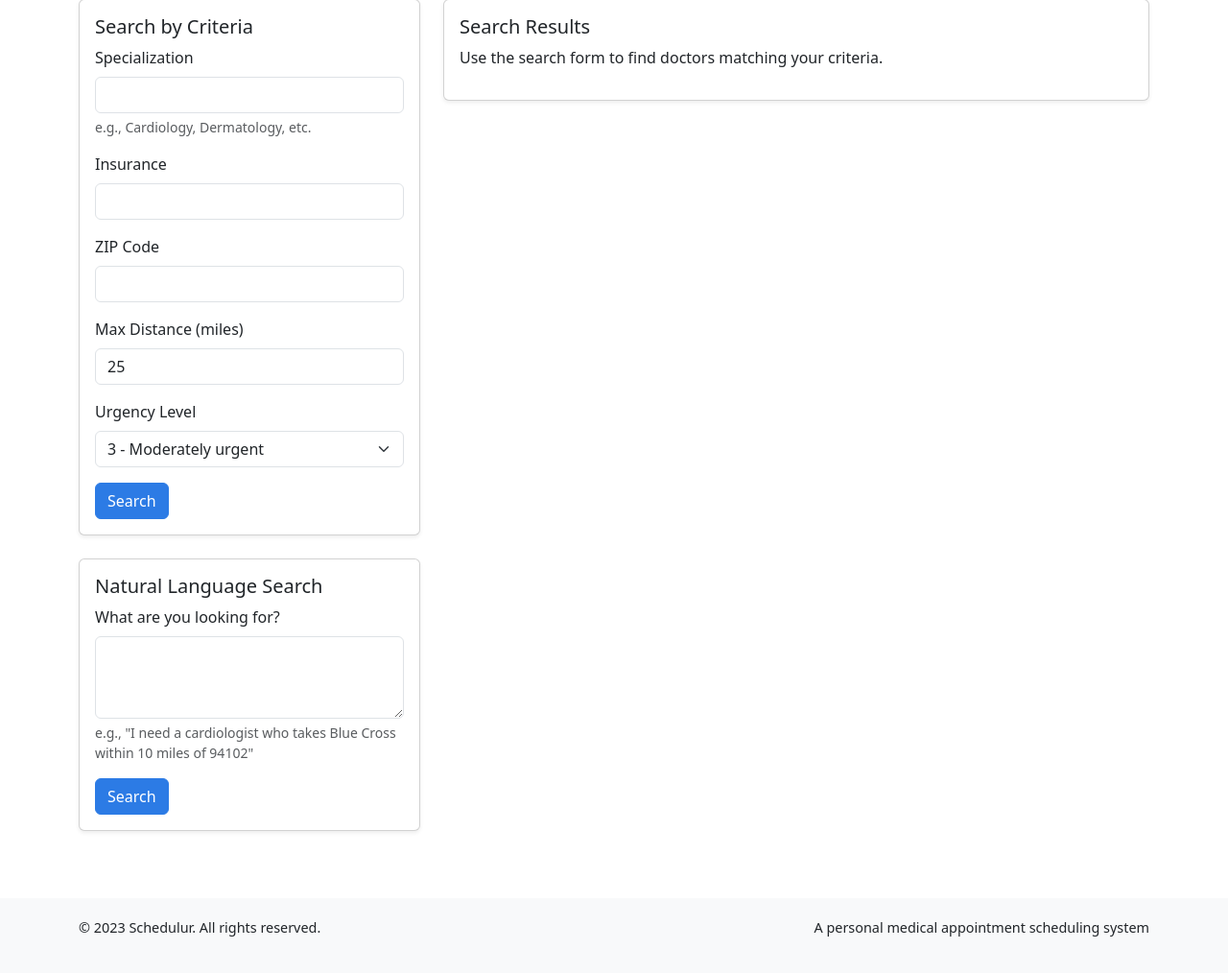
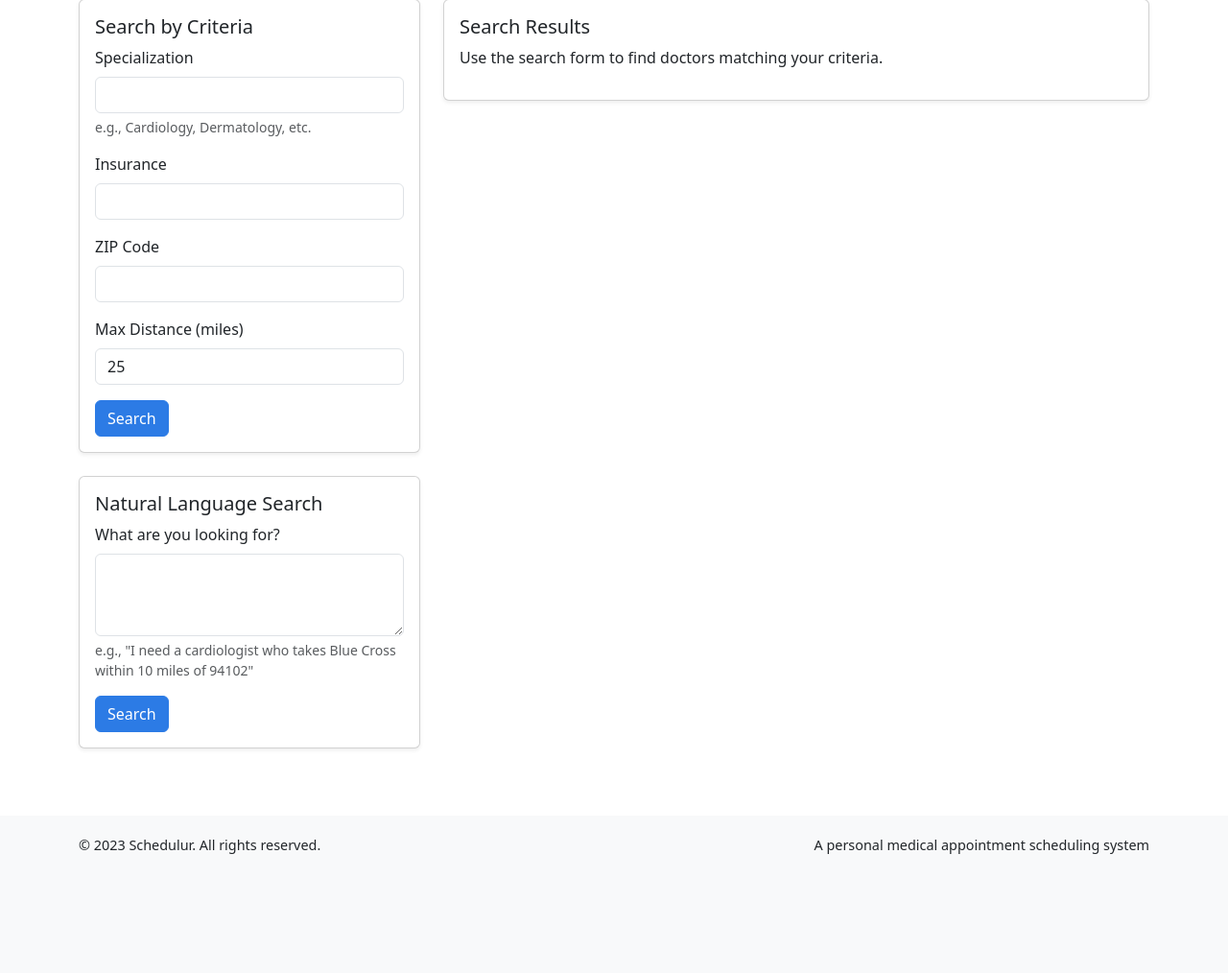
Before and after one commit to mileszim/schedulur, a Flask app: page /search in a window 1280 px wide. Shown: the part 199-1213 px from the top of the page at 96% size. After the commit the page ends 1089 px from the top, so only its background shows below. Run offline with Flask 3, Linux system fonts and the light colour scheme; the visitor is signed in with stand-in values (Sample User, id 1).

Commit message:
removal of urgency

```diff
--- a/schedulur/templates/search.html
+++ b/schedulur/templates/search.html
@@ -28,16 +28,6 @@
                     <div class="mb-3">
                         <label for="distance" class="form-label">Max Distance (miles)</label>
                         <input type="number" class="form-control" id="distance" name="distance" min="1" max="100" value="25">
-                    </div>
-                    <div class="mb-3">
-                        <label for="urgency" class="form-label">Urgency Level</label>
-                        <select class="form-select" id="urgency" name="urgency">
-                            <option value="1">1 - Not urgent</option>
-                            <option value="2">2 - Somewhat urgent</option>
-                            <option value="3" selected>3 - Moderately urgent</option>
-                            <option value="4">4 - Urgent</option>
-                            <option value="5">5 - Very urgent</option>
-                        </select>
                     </div>
                     <button type="submit" class="btn btn-primary">Search</button>
                 </form>
--- a/schedulur/web_app.py
+++ b/schedulur/web_app.py
@@ -141,14 +141,11 @@ def search():
             insurance = request.form.get('insurance') or user.insurance_provider
             zip_code = request.form.get('zip_code') or user.zip_code
             distance = int(request.form.get('distance', 25))
-            urgency = int(request.form.get('urgency', 1))
-
             doctors = doctor_search_service.search_doctors(
                 specialization=specialization,
                 insurance=insurance,
                 zip_code=zip_code,
-                max_distance=distance,
-                urgency_level=urgency
+                max_distance=distance
             )
 
         elif search_type == 'query':
```
Also changed, not shown: schedulur/services/doctor_search_service.py (+4 -8 lines).
